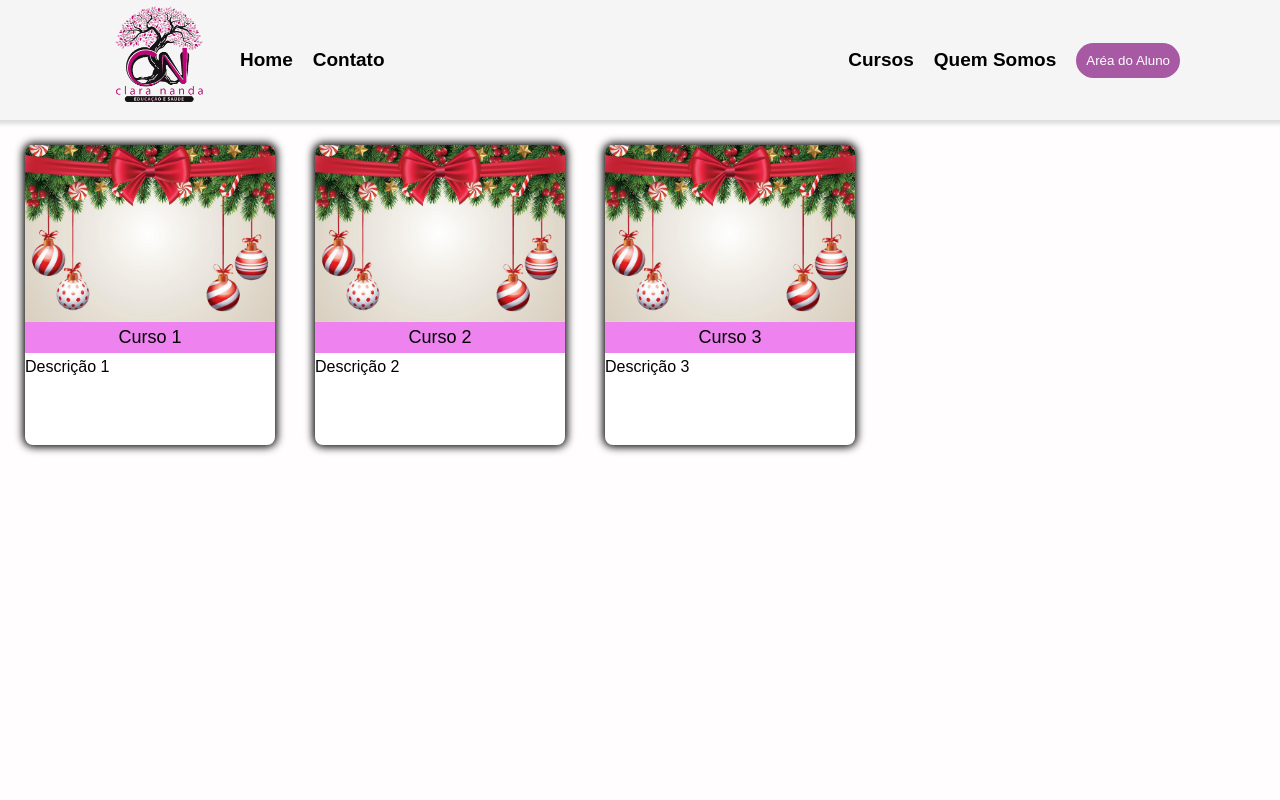
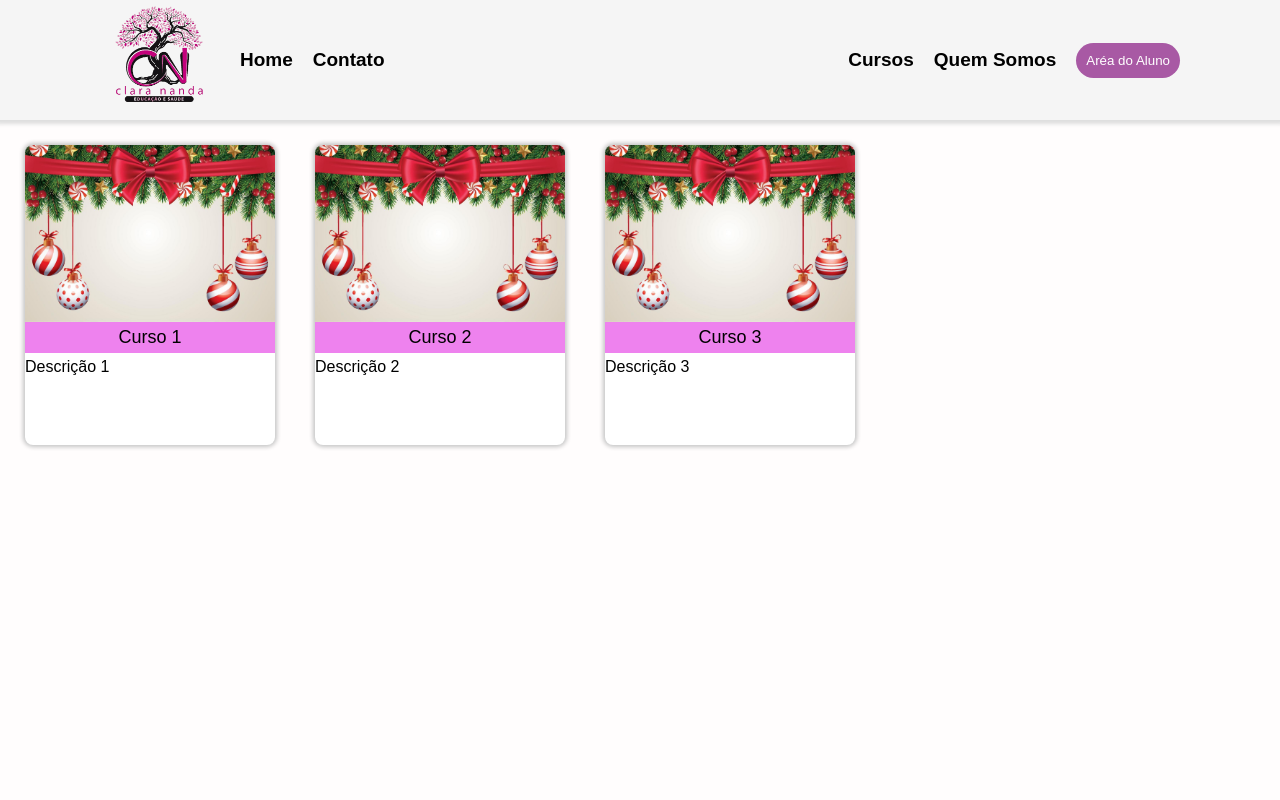
Before and after one commit to Rodrigo2811/ClaraNanda, a React (Vite) app: page /Cursos in a window 1280 px wide. Shown: the top 800 px of the page. Built offline with nearby package versions, Linux system fonts and the light colour scheme.

Commit message:
feat: css card

```diff
--- a/src/components/cardCurso/cardCurso.module.css
+++ b/src/components/cardCurso/cardCurso.module.css
@@ -2,7 +2,7 @@
     width: 250px;
     height: 300px;
     background-color: white;
-    box-shadow: 0 0 8px 2px black;
+    box-shadow: 0 0 4px 2px rgb(196, 196, 196);
     border-radius: 8px;
     margin: 20px;
 }
```
